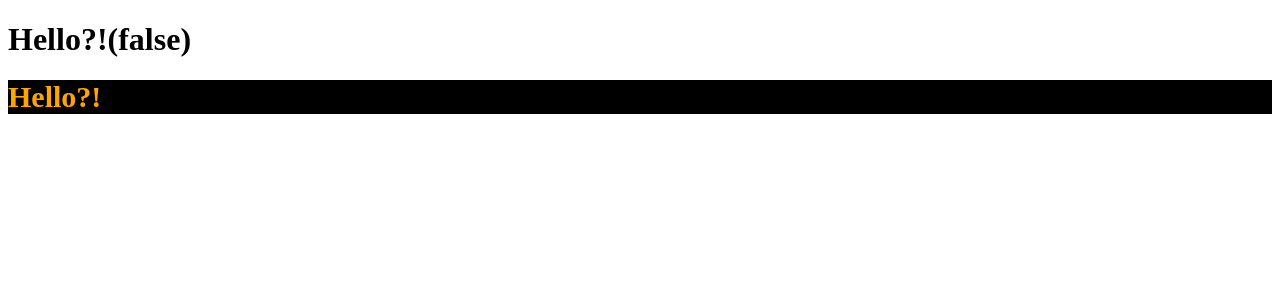
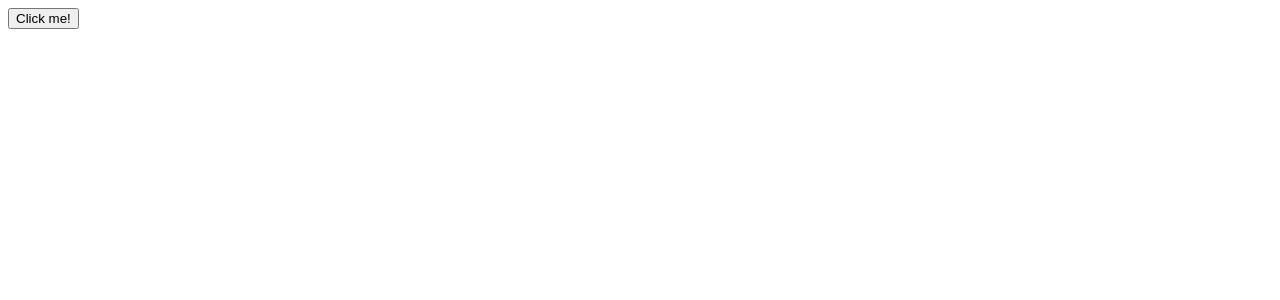
Before and after one commit to Dslim1996/vue, a Vue app: page / in a window 1280 px wide. Shown: the top 300 px of the page. Built offline with nearby package versions, Linux system fonts and the light colour scheme; the HTML template or start-up script is replaced by a standard one.

Commit message:
vifvshow

```diff
--- a/src/app.vue
+++ b/src/app.vue
@@ -1,46 +1,31 @@
 <template>
-   <h1
-   :class="{ active: isActive}"
-   @click="activate">
-       Hello?!({{ isActive }})
-   </h1>
+    <button @click="handler">
+       Click me!
+    </button>
+    <template v-if="isShow">
+        <h1>Title</h1>
+        <p>Pargraph1</p>
+        <p>Pargraph2</p>
+    </template>
 
-   <h1
-   :style="[fontStyle, backgroundStyle]"
-   @click="changeStyle">
+    <h1 v-show="isShow">
         Hello?!
-   </h1>
+    </h1>
 </template>
 
 <script>
 export default {
     data() {
         return {
-            isActive: false,
-            fontStyle: {
-                color: 'orange',
-                fontSize: '30px'
-            },
-            backgroundStyle: {
-                backgroundColor: 'black'
-            }
+            isShow: false,
+            count: 0
         }
     },
     methods: {
-        activate() {
-            this.isActive = true
-        },
-        changeStyle() {
-            this.fontStyle.color = 'red'
-            this.fontStyle.fontSize = '50px'
+        handler() {
+            this.isShow = !this.isShow
+            this.count += 1
         }
     }
 }
 </script>
-
-<style scoped>
-    .active {
-        color: red;
-        font-weight: bold;
-    }
-</style>
```
